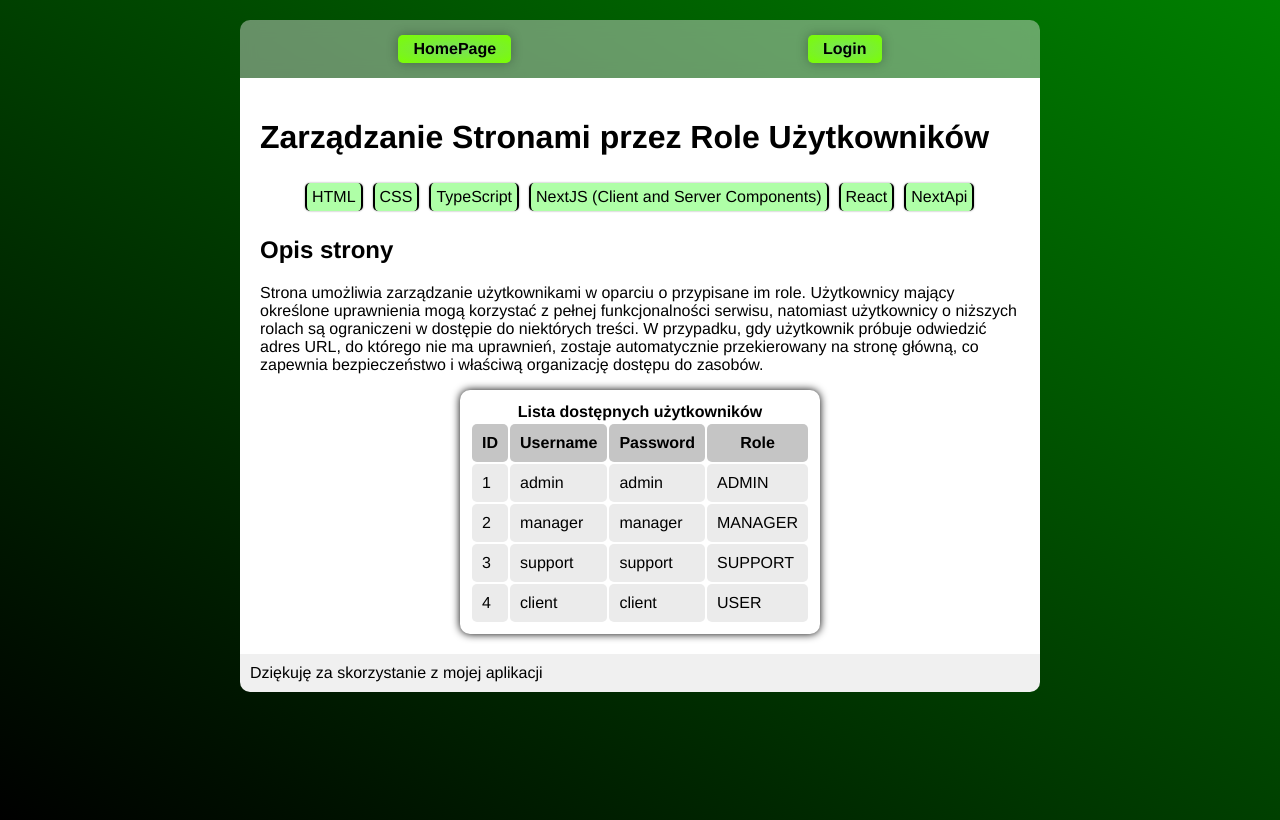
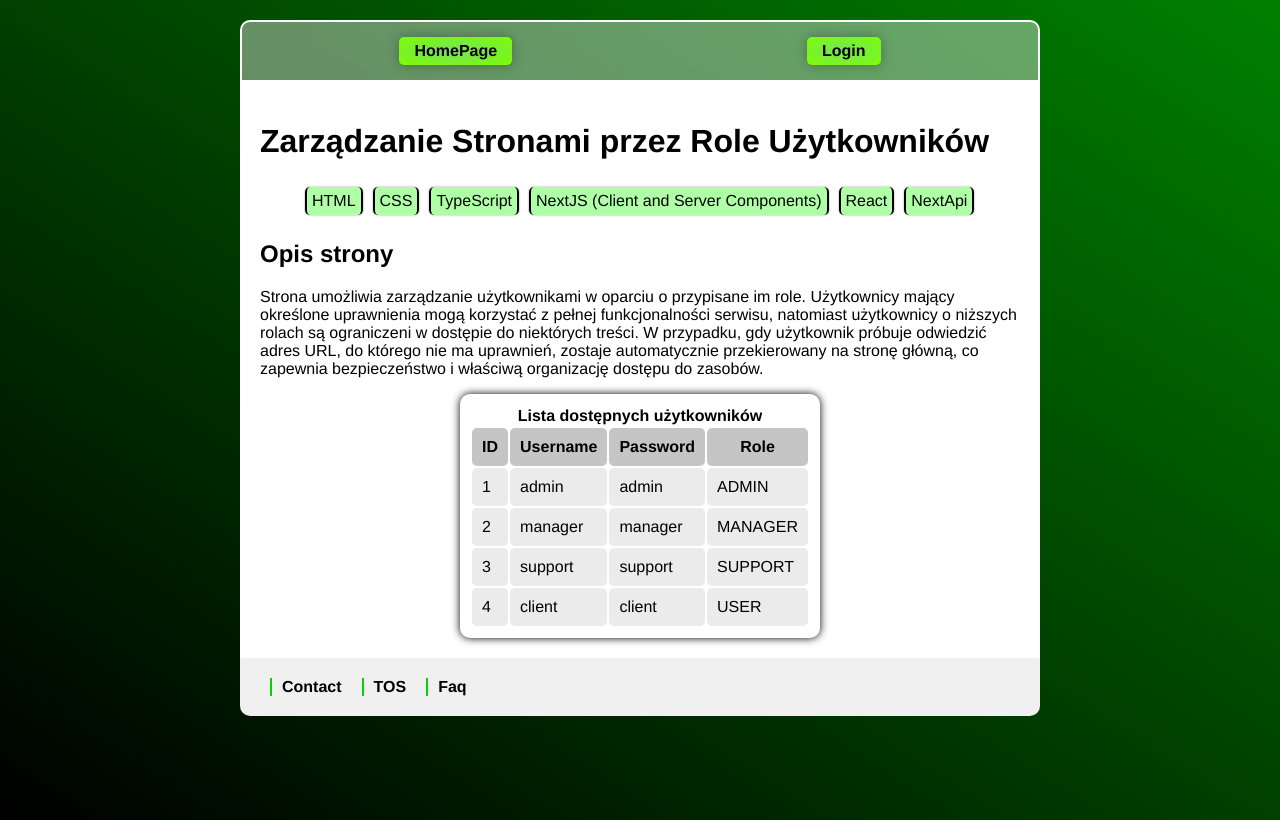
Before and after one commit to kbloski/userManagment, a Next.js app: page / in a window 1280 px wide. Built offline with nearby package versions, Linux system fonts and the light colour scheme.

Commit message:
Add Admin page

```diff
--- /dev/null
+++ b/src/app/admin/admin.module.css
@@ -0,0 +1,10 @@
+.container {
+    margin: 0 ;
+    padding: 20px;
+    background: var(--background);
+}
+
+.container > h1 {
+    border-bottom: 2px solid black;
+
+}
--- a/src/app/manager/manager.module.css
+++ b/src/app/manager/manager.module.css
@@ -5,6 +5,5 @@
 
 .container h1 {
     margin: 0;
-    padding: 10px;
     margin-bottom: 20px;
 }
--- a/src/app/manager/page.tsx
+++ b/src/app/manager/page.tsx
@@ -5,6 +5,7 @@ export default function ManagerPage(){
 
     return <div className={style.container}>
        <h1>Manager Panel</h1>
+       <p>Panel dla menadzera do zarządzania treściami.</p>
        <ManagerUserPanel />
     </div>
 }
--- a/src/common/components/Footer/Footer.tsx
+++ b/src/common/components/Footer/Footer.tsx
@@ -3,6 +3,8 @@ import style from './footer.module.css';
 
 export function Footer(){
     return <footer className={style.footer}>
-        Dziękuję za skorzystanie z mojej aplikacji
+        <div>Contact</div>
+        <div>TOS</div>
+        <div>Faq</div>
     </footer>
 }
--- a/src/common/components/Footer/footer.module.css
+++ b/src/common/components/Footer/footer.module.css
@@ -1,6 +1,20 @@
 .footer{
-    padding: 10px;
+    padding: 20px;
     background-color: #f0f0f0;
     width: 100%;
     border-radius: 0 0 10px 10px;
+    display: flex;
 }
+
+.footer div {
+    margin-left: 10px;
+    padding: 0 10px;
+    border-left: 2px solid rgb(7, 209, 0);
+    font-weight: bold;
+}
+
+.footer div:hover {
+    background-color: rgb(207, 207, 207);
+    border-radius: 10px;
+    cursor: pointer;
+}
--- a/src/common/components/Header/header.module.css
+++ b/src/common/components/Header/header.module.css
@@ -1,5 +1,6 @@
 .header {
     background-color: #f0f0f06c;
+    border: 2px solid white;
     border-radius: 10px 10px 0 0;
     backdrop-filter: blur(8px);
     width: 100%;
--- a/src/common/components/ManagerUserPanel/ManagerUserPanel.tsx
+++ b/src/common/components/ManagerUserPanel/ManagerUserPanel.tsx
@@ -6,7 +6,7 @@ export function ManagerUserPanel() {
     const users = userList;
     return <section className={style['section-panel']}>
         <div className={style.container}>
-            <h2>Lista dostępnych użytkowników</h2>
+            <h2>Użytkownicy</h2>
             <table className={style.table}>
                 <tbody>
                     <tr>
--- a/src/common/components/Navigation/Navigation.tsx
+++ b/src/common/components/Navigation/Navigation.tsx
@@ -52,6 +52,14 @@ export function Navigation() {
                             </li>
                         </>}
 
+                    {isAllowedByPriorityForRole(
+                        UserRoles.ADMIN,
+                        logged.user?.role
+                    ) && <>
+                            <li>
+                                <Link href={'/admin'}>Admin</Link>
+                            </li>
+                        </>}
 
                     <li>
                         <Link href='/' onClick={onLogOut}>Logout</Link>
```
Also changed, not shown: src/app/admin/page.tsx (added, +12 -0 lines), src/common/components/ContactForm/ContactForm.tsx (added, +8 -0 lines), src/common/hooks/useLogged.ts (+4 -4 lines). Lines whose indentation alone changed are shown as unchanged.
